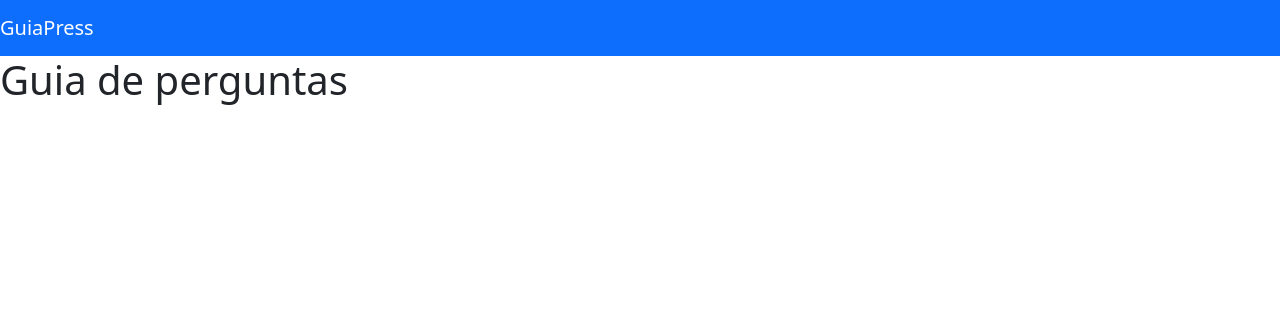
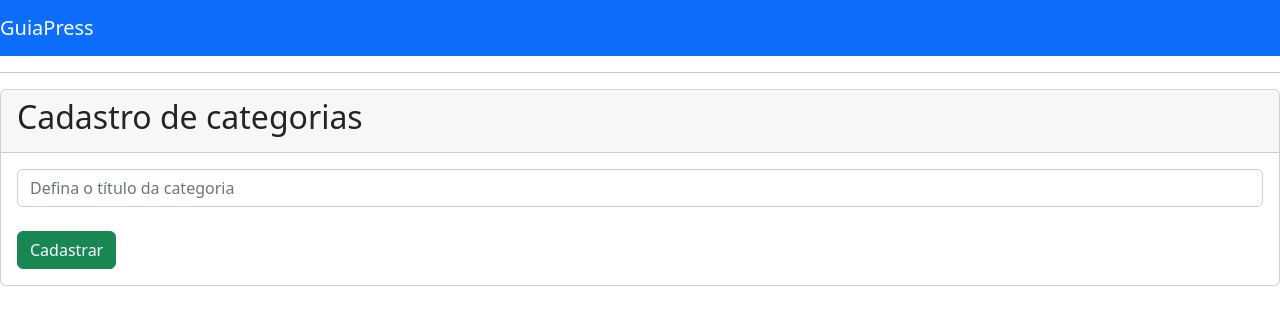
Before and after one commit to Rodrigocleyton/Blog_Painel_ADM, a Node server app: page /admin/categories/new in a window 1280 px wide. Shown: the top 325 px of the page. Run offline with Node 20, Linux system fonts and the light colour scheme; some libraries are stand-ins or nearby versions.

Commit message:
Formulário de cadastro de categorias

```diff
--- a/views/admin/categories/new.ejs
+++ b/views/admin/categories/new.ejs
@@ -1,5 +1,19 @@
 <%- include ('../../partials/header') %>
 <%- include ('../../partials/navbar') %>
-<h1>Guia  de perguntas</h1>
+
+<div class="conatainer">
+    <hr>
+    <div class="card">
+        <div class="card-header">
+            <h2>Cadastro de categorias</h2>
+        </div>
+        <div class="card-body">
+            <form>
+                <input class="form-control" type="text" name="title" placeholder="Defina o título da categoria"><br>
+                <button class="btn btn-success">Cadastrar</button>
+            </form>
+        </div>
+    </div>
+</div>
 
 <%- include ('../../partials/footer') %>
```
